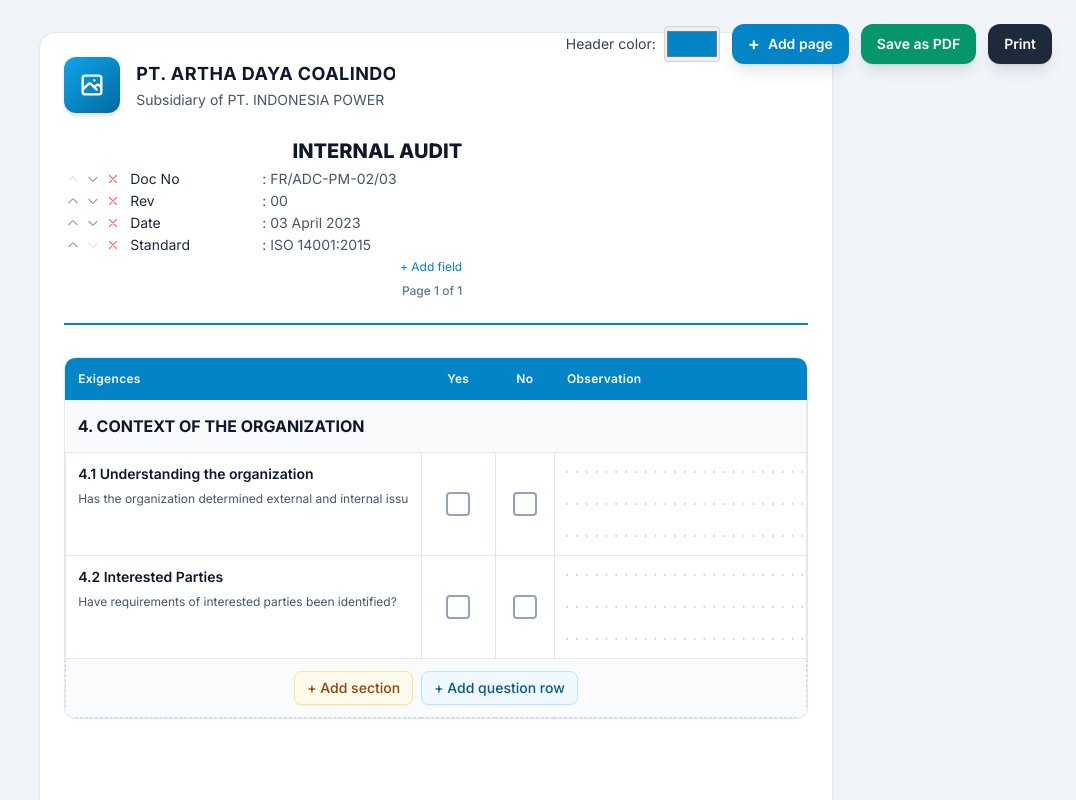
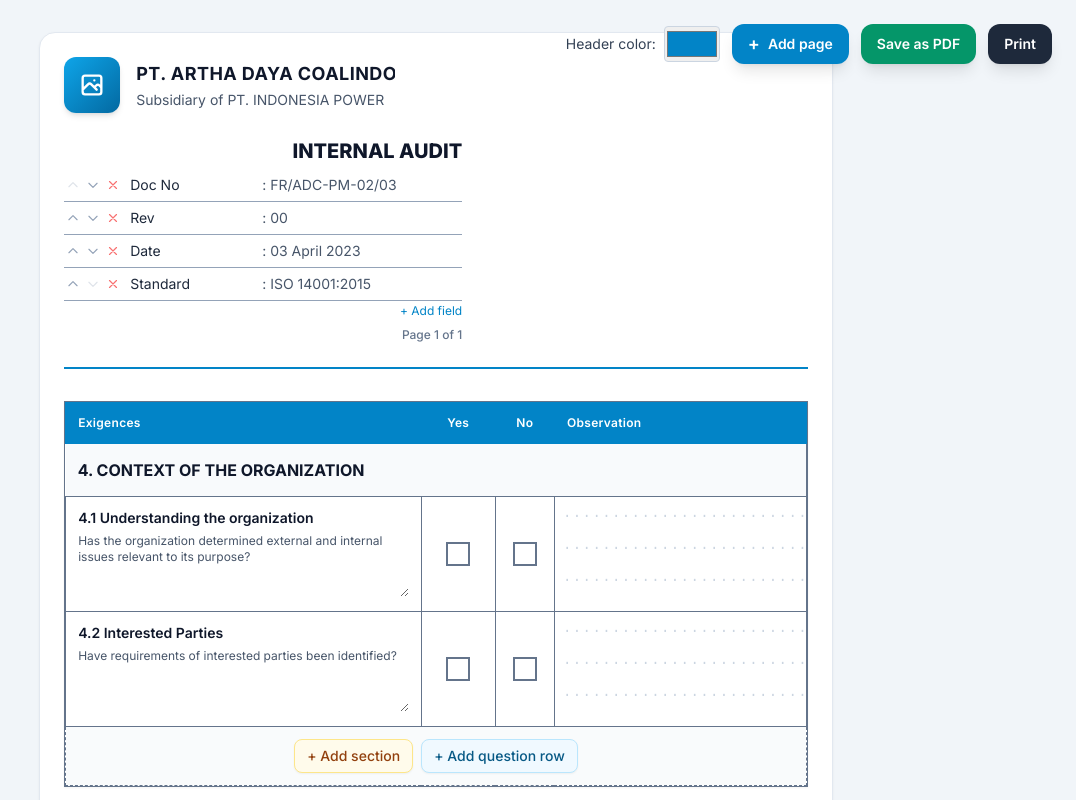
Before and after one commit to messaoudinedjemeddine/Audit-Doc-maker, a Next.js app: page / in a window 1280 px wide. Shown: the top 800 px of the page, without its empty margins (204-1280 px from the left). Built offline with nearby package versions, Linux system fonts and the light colour scheme.

Commit message:
Table: no border radius, darker borders, description as textarea; doc meta separation lines

```diff
--- a/src/components/AuditTable.tsx
+++ b/src/components/AuditTable.tsx
@@ -75,7 +75,7 @@ export function AuditTable({ data, onChange, readOnly }: AuditTableProps) {
   }
 
   return (
-    <div className="overflow-hidden rounded-xl border border-slate-200 bg-white shadow-sm">
+    <div className="overflow-hidden border border-slate-500 bg-white shadow-sm">
       <table className="w-full table-fixed border-collapse">
         <thead>
           <tr style={headerStyle}>
@@ -91,7 +91,7 @@ export function AuditTable({ data, onChange, readOnly }: AuditTableProps) {
                       tableColumns: { ...tableColumns, exigences: e.target.value },
                     })
                   }
-                  className="w-full rounded border-0 bg-transparent text-white placeholder:text-white/70 focus:ring-2 focus:ring-white focus:ring-inset"
+                  className="w-full border-0 bg-transparent text-white placeholder:text-white/70 focus:ring-2 focus:ring-white focus:ring-inset"
                 />
               )}
             </th>
@@ -107,7 +107,7 @@ export function AuditTable({ data, onChange, readOnly }: AuditTableProps) {
                       tableColumns: { ...tableColumns, yes: e.target.value },
                     })
                   }
-                  className="w-full rounded border-0 bg-transparent text-center text-white placeholder:text-white/70 focus:ring-2 focus:ring-white focus:ring-inset"
+                  className="w-full border-0 bg-transparent text-center text-white placeholder:text-white/70 focus:ring-2 focus:ring-white focus:ring-inset"
                 />
               )}
             </th>
@@ -123,7 +123,7 @@ export function AuditTable({ data, onChange, readOnly }: AuditTableProps) {
                       tableColumns: { ...tableColumns, no: e.target.value },
                     })
                   }
-                  className="w-full rounded border-0 bg-transparent text-center text-white placeholder:text-white/70 focus:ring-2 focus:ring-white focus:ring-inset"
+                  className="w-full border-0 bg-transparent text-center text-white placeholder:text-white/70 focus:ring-2 focus:ring-white focus:ring-inset"
                 />
               )}
             </th>
@@ -139,7 +139,7 @@ export function AuditTable({ data, onChange, readOnly }: AuditTableProps) {
                       tableColumns: { ...tableColumns, observation: e.target.value },
                     })
                   }
-                  className="w-full rounded border-0 bg-transparent text-white placeholder:text-white/70 focus:ring-2 focus:ring-white focus:ring-inset"
+                  className="w-full border-0 bg-transparent text-white placeholder:text-white/70 focus:ring-2 focus:ring-white focus:ring-inset"
                 />
               )}
             </th>
@@ -148,10 +148,10 @@ export function AuditTable({ data, onChange, readOnly }: AuditTableProps) {
         <tbody>
           {rows.map((row) =>
             row.type === 'section' ? (
-              <tr key={row.id} className="group border-b border-slate-200 bg-slate-50">
+              <tr key={row.id} className="group border-b border-slate-500 bg-slate-50">
                 <td
                   colSpan={4}
-                  className="border-r border-b border-slate-200 px-3 py-3"
+                  className="border-r border-b border-slate-500 px-3 py-3"
                 >
                   <div className="flex items-center justify-between gap-2">
                     {readOnly ? (
@@ -161,7 +161,7 @@ export function AuditTable({ data, onChange, readOnly }: AuditTableProps) {
                         type="text"
                         value={row.title}
                         onChange={(e) => updateSection(row.id, e.target.value)}
-                        className="min-w-0 flex-1 rounded border-0 bg-transparent font-bold text-slate-900 placeholder:text-slate-400 focus:ring-2 focus:ring-sky-300 focus:ring-inset"
+                        className="min-w-0 flex-1 border-0 bg-transparent font-bold text-slate-900 placeholder:text-slate-400 focus:ring-2 focus:ring-sky-300 focus:ring-inset"
                         placeholder="Section title"
                       />
                     )}
@@ -191,9 +191,9 @@ export function AuditTable({ data, onChange, readOnly }: AuditTableProps) {
             ) : (
               <tr
                 key={row.id}
-                className="group border-b border-slate-200 transition hover:bg-slate-50/50"
+                className="group border-b border-slate-500 transition hover:bg-slate-50/50"
               >
-                <td className="border border-slate-200 px-3 py-2 align-top">
+                <td className="border border-slate-500 px-3 py-2 align-top">
                   <div className="space-y-1">
                     {readOnly ? (
                       <>
@@ -206,33 +206,33 @@ export function AuditTable({ data, onChange, readOnly }: AuditTableProps) {
                           type="text"
                           value={row.title}
                           onChange={(e) => updateQuestion(row.id, { title: e.target.value })}
-                          className="w-full rounded border-0 bg-transparent text-sm font-semibold text-slate-900 placeholder:text-slate-400 focus:ring-2 focus:ring-sky-300 focus:ring-inset"
+                          className="w-full border-0 bg-transparent text-sm font-semibold text-slate-900 placeholder:text-slate-400 focus:ring-2 focus:ring-sky-300 focus:ring-inset"
                           placeholder="Item title"
                         />
-                        <input
-                          type="text"
+                        <textarea
                           value={row.description}
                           onChange={(e) =>
                             updateQuestion(row.id, { description: e.target.value })
                           }
-                          className="w-full rounded border-0 bg-transparent text-xs text-slate-600 placeholder:text-slate-400 focus:ring-2 focus:ring-sky-300 focus:ring-inset"
-                          placeholder="Description"
+                          rows={3}
+                          className="mt-1 w-full min-h-[4rem] resize-y border-0 bg-transparent text-xs text-slate-600 placeholder:text-slate-400 focus:ring-2 focus:ring-sky-300 focus:ring-inset"
+                          placeholder="Description (paragraph)"
                         />
                       </>
                     )}
                   </div>
                 </td>
-                <td className="w-[10%] border border-slate-200 bg-white text-center align-middle">
+                <td className="w-[10%] border border-slate-500 bg-white text-center align-middle">
                   <div className="flex justify-center py-1" aria-hidden>
-                    <div className="h-6 w-6 shrink-0 rounded border-2 border-slate-400 bg-white" />
+                    <div className="h-6 w-6 shrink-0 border-2 border-slate-500 bg-white" />
                   </div>
                 </td>
-                <td className="w-[8%] border border-slate-200 bg-white text-center align-middle">
+                <td className="w-[8%] border border-slate-500 bg-white text-center align-middle">
                   <div className="flex justify-center py-1" aria-hidden>
-                    <div className="h-6 w-6 shrink-0 rounded border-2 border-slate-400 bg-white" />
+                    <div className="h-6 w-6 shrink-0 border-2 border-slate-500 bg-white" />
                   </div>
                 </td>
-                <td className="relative w-[34%] border border-slate-200 align-top px-2">
+                <td className="relative w-[34%] border border-slate-500 align-top px-2">
                   <DottedLines lines={3} />
                   {!readOnly && (
                     <div className="no-print absolute right-1 top-1 flex gap-1 opacity-0 transition group-hover:opacity-100">
@@ -262,7 +262,7 @@ export function AuditTable({ data, onChange, readOnly }: AuditTableProps) {
         {!readOnly && (
           <tfoot className="no-print">
             <tr>
-              <td colSpan={4} className="border border-dashed border-slate-300 bg-slate-50/80 px-4 py-3 text-center">
+              <td colSpan={4} className="border border-dashed border-slate-500 bg-slate-50/80 px-4 py-3 text-center">
                 <div className="flex flex-wrap justify-center gap-2">
                   <button
                     type="button"
--- a/src/components/DocumentHeader.tsx
+++ b/src/components/DocumentHeader.tsx
@@ -161,9 +161,9 @@ export function DocumentHeader({
         </div>
 
         {/* Doc credentials: editable labels + values, reorderable */}
-        <div className="mt-1 space-y-0.5 text-sm text-slate-600">
+        <div className="mt-1 space-y-0 text-sm text-slate-600">
           {docMeta.map((item, index) => (
-            <div key={item.id} className="flex items-center justify-end gap-2">
+            <div key={item.id} className="flex items-center justify-end gap-2 border-b border-slate-400 py-1.5 last:border-b-0">
               {!readOnly && (
                 <div className="no-print flex shrink-0 items-center gap-0.5" aria-hidden>
                   <button
```
